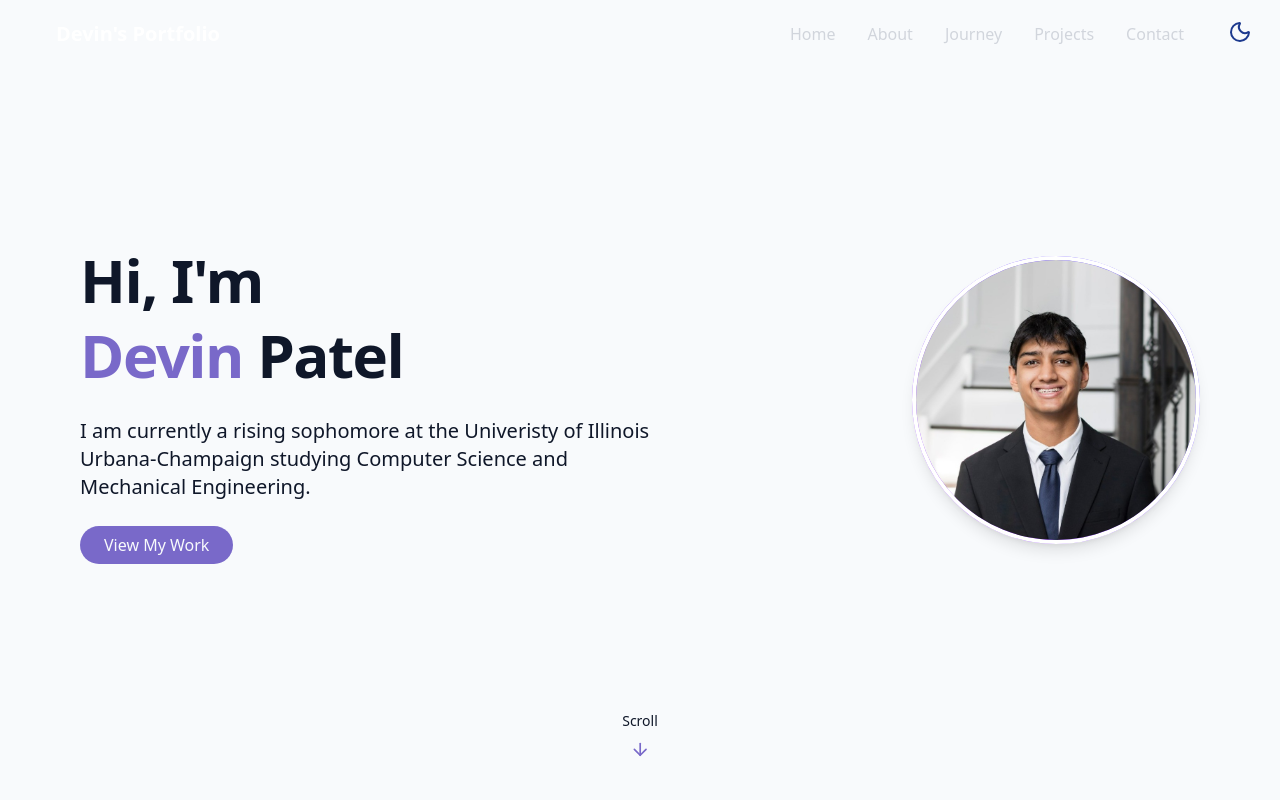
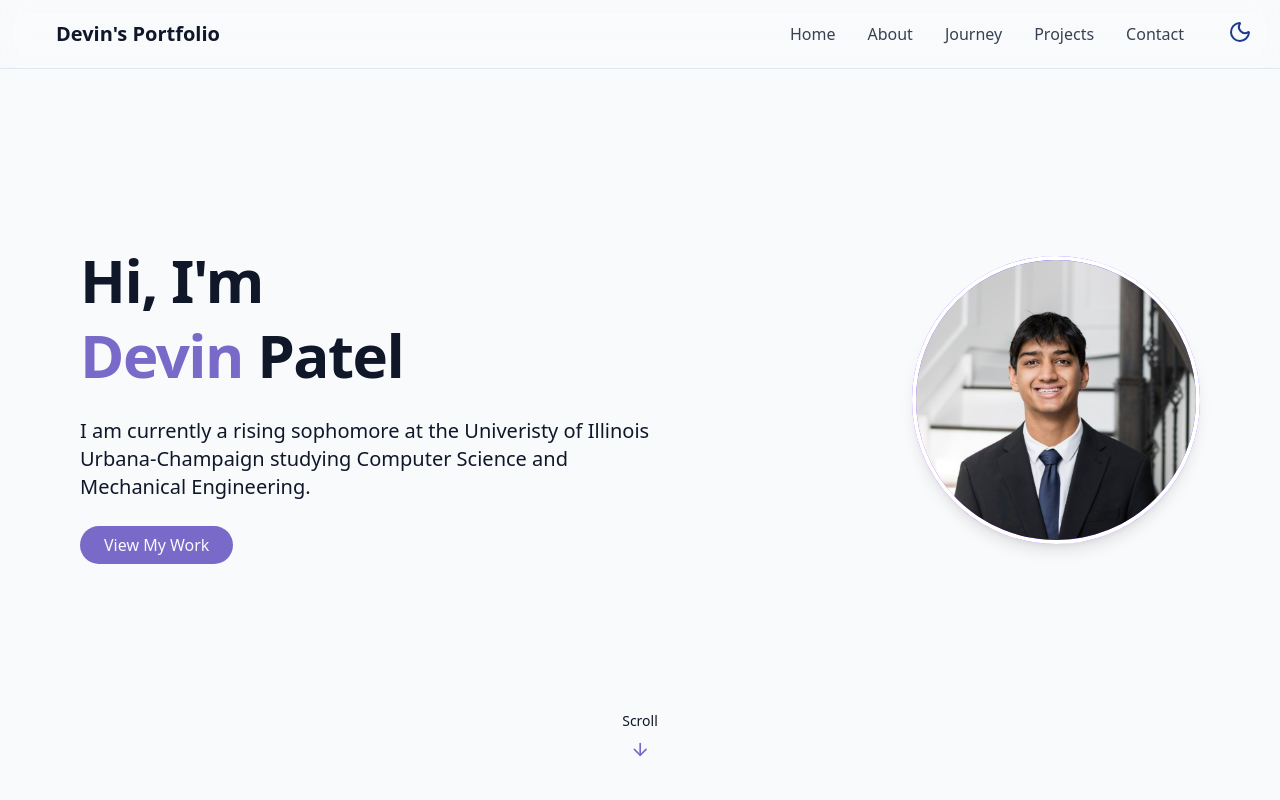
Before and after one commit to DevinPatel123/Personal-Portfolio, a React (Vite) app: page / in a window 1280 px wide. Shown: the top 800 px of the page. Built offline with nearby package versions, Linux system fonts and the light colour scheme.

Commit message:
Fixed Nav-Bar Logic

```diff
--- a/src/App.jsx
+++ b/src/App.jsx
@@ -4,14 +4,13 @@ import { BrowserRouter, Route, Routes } from "react-router-dom"
 
 function App() {
   return (
-    <>
-      <BrowserRouter>
-        <Routes>
-          <Route index element={<Home />}/>
-          <Route path="*" element={<NotFound />}/>
-        </Routes>
-      </BrowserRouter>
-    </>
+    <BrowserRouter>
+      <Routes>
+        console.log("Home:", Home)
+        <Route path="/" element={<Home />} />
+        <Route path="*" element={<Home />} />
+      </Routes>
+    </BrowserRouter>
   )
 }
 
--- a/src/components/AboutSection.jsx
+++ b/src/components/AboutSection.jsx
@@ -9,7 +9,7 @@ export const AboutSection = () => {
         <div className="grid grid-cols-1 md:grid-cols-2 gap-16 items-center">
           <div className="flex justify-center md:justify-start">
             <img
-              src="/IMG_2322.jpg"
+              src={`${import.meta.env.BASE_URL}IMG_2322.jpg`}
               alt="Wide Profile"
               className="w-full max-w-2xl rounded-2xl shadow-2xl object-cover"
             />
--- a/src/components/HeroSection.jsx
+++ b/src/components/HeroSection.jsx
@@ -27,7 +27,7 @@ export const HeroSection = () => {
         <div className="flex flex-col items-center gap-4">
           <div className="w-60 h-60 md:w-72 md:h-72 rounded-full bg-gradient-to-tr from-purple-500 to-indigo-500 flex items-center justify-center shadow-lg">
             <img
-              src="/headshot.jpg"
+              src={`${import.meta.env.BASE_URL}headshot.jpg`}
               alt="Devin Patel"
               className="w-full h-full object-cover rounded-full border-4 border-white"
             />
--- a/src/components/Navbar.jsx
+++ b/src/components/Navbar.jsx
@@ -13,6 +13,9 @@ const navItems = [
 export const Navbar = () => {
   const [isScrolled, setIsScrolled] = useState(false);
   const [isMenuOpen, setIsMenuOpen] = useState(false);
+  const [isDarkMode, setIsDarkMode] = useState(() =>
+    document.documentElement.classList.contains('dark') || window.matchMedia('(prefers-color-scheme: dark)').matches
+  );
 
   // Handle scroll behavior
   useEffect(() => {
@@ -29,21 +32,35 @@ export const Navbar = () => {
     document.body.style.overflow = isMenuOpen ? "hidden" : "auto";
   }, [isMenuOpen]);
 
+  // Listen for theme changes
+  useEffect(() => {
+    const updateTheme = () => {
+      setIsDarkMode(document.documentElement.classList.contains('dark') || window.matchMedia('(prefers-color-scheme: dark)').matches);
+    };
+    window.matchMedia('(prefers-color-scheme: dark)').addEventListener('change', updateTheme);
+    const observer = new MutationObserver(updateTheme);
+    observer.observe(document.documentElement, { attributes: true, attributeFilter: ['class'] });
+    return () => {
+      window.matchMedia('(prefers-color-scheme: dark)').removeEventListener('change', updateTheme);
+      observer.disconnect();
+    };
+  }, []);
+
   return (
     <>
+      {/* Navbar */}
       <nav
   className={cn(
-          "fixed w-full z-40 transition-all duration-300",
+    "fixed w-full z-40 transition-all duration-300 transition-colors border-b border-border backdrop-blur-md",
     isScrolled
-            ? "py-3 bg-gray-900/90 backdrop-blur-md shadow-lg border-b border-gray-800/50"
+      ? "py-3 bg-background/90"
       : "py-5 bg-transparent"
   )}
 >
+
         <div className="container flex items-center justify-between">
-          <a
-            className="text-xl font-bold text-white flex items-center pl-6"
-            href="#hero"
-          >
+
+          <a className="text-xl font-bold text-foreground transition-colors duration-300 flex items-center pl-6" href="#hero">
   <span className="relative z-10">Devin's Portfolio</span>
 </a>
 
@@ -53,7 +70,8 @@ export const Navbar = () => {
               <a
                 key={key}
                 href={item.href}
-                className="text-gray-300 hover:text-purple-400 transition-colors duration-300"
+                style={{ color: isDarkMode ? 'white' : '#374151' }}
+                className="transition-colors duration-300"
               >
                 {item.name}
               </a>
@@ -93,7 +111,8 @@ export const Navbar = () => {
             <a
               key={key}
               href={item.href}
-              className="text-gray-300 hover:text-purple-400 transition-colors duration-300"
+              style={{ color: isDarkMode ? 'white' : '#374151' }}
+              className="transition-colors duration-300"
               onClick={() => setIsMenuOpen(false)}
             >
               {item.name}
--- a/src/components/ProjectsSection.jsx
+++ b/src/components/ProjectsSection.jsx
@@ -6,7 +6,7 @@ const projects = [
     id: 1,
     title: "Portable Cornhole Set",
     description: "A custom-designed cornhole set built for portability with built-in drink holders.",
-    image: "/public/CornholeSet.png",
+    image: "/CornholeSet.png",
     tags: ["Fusion 360", "Woodworking", "CAD"],
     category: "Mechanical Engineering",
     demoUrl: "https://docs.google.com/document/d/1BQ_wNzm1Vng2BDtVjh0X8MWFVgvtGfjQQJilJynsIa0/edit?usp=sharing",
@@ -16,7 +16,7 @@ const projects = [
     id: 4,
     title: "Synchrony Shield",
     description: "Hackathon Runner-Up for improving AI safety.",
-    image: "/public/syn1.png",
+    image: "/syn1.png",
     tags: ["Next.js", "Tailwind CSS", "Framer Motion", "Web Design"],
     category: "Computer Science",
     demoUrl: "https://synchronyshield.vercel.app/",
@@ -26,7 +26,7 @@ const projects = [
     id: 2,
     title: "2.4 GHz Dipole Antenna",
     description: "Built and tested a 2.4 GHz dipole antenna, meant for bluetooth and wifi.",
-    image: "/public/Dipole.png",
+    image: "/Dipole.png",
     tags: ["Antenna", "Simulation", "RF", "CAD"],
     category: "Mechanical Engineering",
     demoUrl: "https://docs.google.com/presentation/d/1veqBcrLbCDeXf5Dx8mNFr8KZ91V1CBr6/edit?usp=sharing&ouid=114384835196500073889&rtpof=true&sd=true",
@@ -37,7 +37,7 @@ const projects = [
     id: 3,
     title: "CycleSip",
     description: "Designed and built an adjustable, gyroscopic bottle holder for bikes.",
-    image: "/public/CycleSip.png",
+    image: "/CycleSip.png",
     tags: ["Product Design", "Fusion 360", "Prototyping"],
     category: "Mechanical Engineering",
     demoUrl: "https://drive.google.com/file/d/1_74dMWi9ZOENKP7YhUOC-I3DCMZy1ZkQ/view?usp=sharing",
@@ -47,7 +47,7 @@ const projects = [
     id: 5,
     title: "PicklePals",
     description: "Multi or single player, interactive pickleball video game.",
-    image: "/public/newpicklelogo.png",
+    image: "/newpicklelogo.png",
     tags: ["Unity", "C#", "Physics", "Game Development"],
     category: "Computer Science",
     demoUrl: "https://drive.google.com/file/d/1SFgwVygvY5BAdc1dz1VMwfR7Bbc4atYR/view?usp=sharing",
@@ -96,7 +96,7 @@ export function ProjectsSection() {
             >
               <div className="relative h-48 overflow-hidden">
                 <img
-                  src={project.image}
+                  src={`${import.meta.env.BASE_URL}${project.image.replace(/^\//, '')}`}
                   alt={project.title}
                   className="w-full h-full object-cover transition-transform duration-500 hover:scale-110"
                   onError={(e) => (e.target.style.display = "none")}
--- a/src/components/ThemeToggle.jsx
+++ b/src/components/ThemeToggle.jsx
@@ -6,17 +6,20 @@ export const ThemeToggle = () => {
     const [isDarkMode, setIsDarkMode] = useState(false);
 
     useEffect(() => {
-        const storedTheme = localStorage.getItem("theme")
-        if(storedTheme === "dark") {
-            setIsDarkMode(true);
-            document.documentElement.classList.add("dark");
-            document.documentElement.style.setProperty('--linkedin-fill-color', 'white');  // set white for dark mode
-        }else{
-            localStorage.setItem("theme", "light");
-            setIsDarkMode(false);
-            document.documentElement.style.setProperty('--linkedin-fill-color', 'black');
-        }
-    }, []);
+    const storedTheme = localStorage.getItem("theme");
+    const prefersDark = window.matchMedia("(prefers-color-scheme: dark)").matches;
+
+    const isDark = storedTheme === "dark" || (!storedTheme && prefersDark);
+    setIsDarkMode(isDark);
+
+    if (isDark) {
+        document.documentElement.classList.add("dark");
+        document.documentElement.style.setProperty('--linkedin-fill-color', 'white');
+    } else {
+        document.documentElement.classList.remove("dark");
+        document.documentElement.style.setProperty('--linkedin-fill-color', 'black');
+    }
+}, []);
 
     const toggleTheme = () => {
         if (isDarkMode){
--- a/src/components/TimelineSection.jsx
+++ b/src/components/TimelineSection.jsx
@@ -27,7 +27,7 @@ const timelineData = [
       "I'm currently a rising sophomore studying Mechanical Engineering and CS. Around campus I am in a professional business fraternity PCT, the Illinois off-road Baja Team, and the National Organization of Business and Engineering.",
     icon: (
       <img
-        src="/public/UIUCLOGO.PNG"
+        src={`${import.meta.env.BASE_URL}UIUCLOGO.png`}
         alt="UIUC"
         className="w-5 h-5 object-contain"
       />
@@ -42,7 +42,7 @@ const timelineData = [
       "Collaborated with teams to design and develop responsive, user-friendly web interfaces. Focused on performance optimization, accessibility, and modern UI/UX practices using React and Tailwind CSS.",
     icon: (
       <img
-        src="/public/SynchronyWhiteLogo.png"
+        src={`${import.meta.env.BASE_URL}SynchronyWhiteLogo.png`}
         alt="Synchrony"
         className="w-5 h-5 object-contain"
       />
--- a/vite.config.js
+++ b/vite.config.js
@@ -6,10 +6,10 @@ import path from "path";
 // https://vite.dev/config/
 export default defineConfig({
   plugins: [react(), tailwindcss()],
+  base: '/Personal-Portfolio/', // Set base path for deployment
   resolve: {
     alias: {
       "@": path.resolve(__dirname, "./src")
     }
   },
-  base: process.env.VITE_BASE_PATH || "/Personal-Portfolio"
 })
```
Lines whose indentation alone changed are shown as unchanged.
